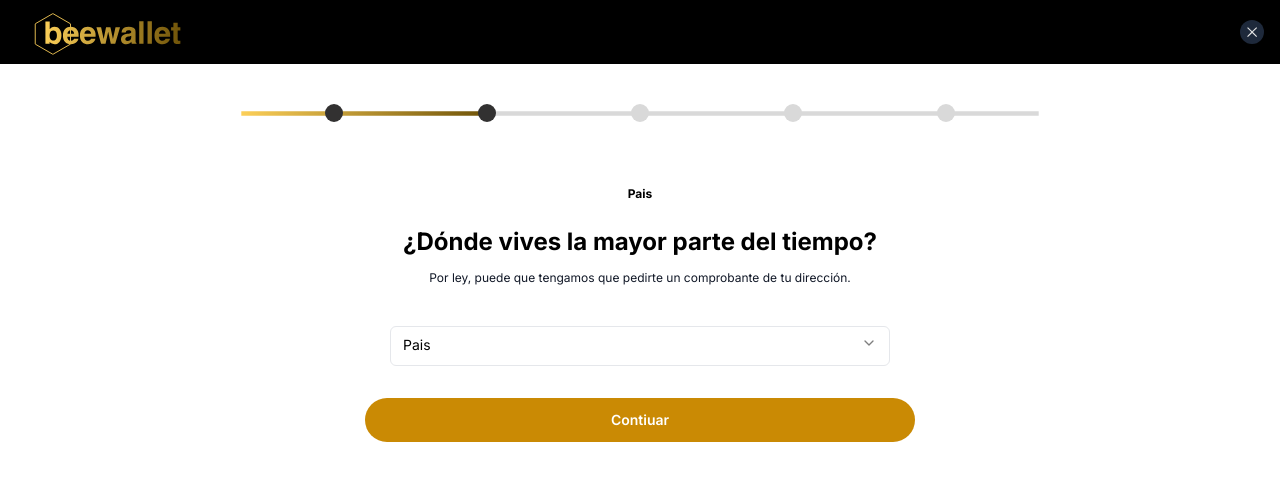
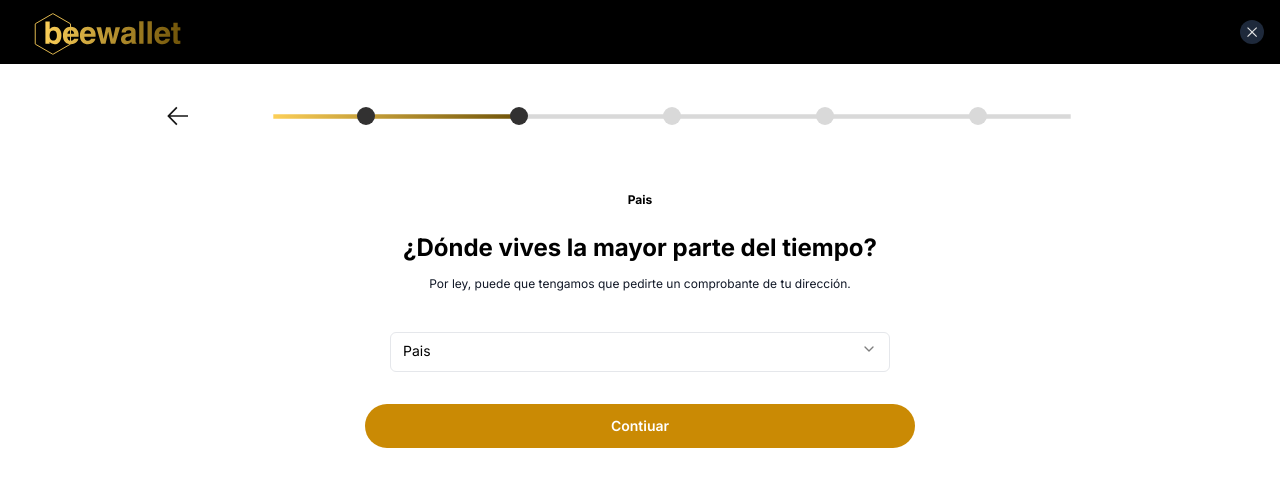
Before and after one commit to AheverMateo/BeeWallet, a React (Vite) app in the folder Front/: page /Register7 in a window 1280 px wide. Shown: the top 486 px of the page. Built offline with nearby package versions, Linux system fonts and the light colour scheme; no server answers; the HTML template or start-up script is replaced by a standard one.

Commit message:
cambios en register

```diff
--- a/Front/src/app/Register/HeaderRegister.tsx
+++ b/Front/src/app/Register/HeaderRegister.tsx
@@ -6,8 +6,10 @@ const HeaderRegister = () => {
   return (
     <div>
         <header className=' h-16 bg-black flex justify-between items-center'>
+        <Link to="/">
           <img className=' ml-8 pt-1' src={Logo} alt="" />
-          <Link to="">
+        </Link>
+          <Link to="/">
           <img className="w-6 bg-slate-800 py-1 rounded-full h-6 mr-4" src={close} alt="" />
           </Link>
         </header>
--- a/Front/src/app/Register/Register7.tsx
+++ b/Front/src/app/Register/Register7.tsx
@@ -9,6 +9,7 @@ import {
 import { Button } from "@/components/ui/button";
 import stepper2 from "../../assets/icons/stepper2.svg"
 import HeaderRegister from './HeaderRegister'
+import { Link } from "react-router-dom";
 
 const Register7 = () => {
 
@@ -19,7 +20,10 @@ const Register7 = () => {
         </div>
 
         <div className=' flex flex-col items-center'>
-            <div className='mt-10'>
+            <div className='mt-10 flex items-center'>
+                <Link to="/register/1">
+                <img className="mr-10" src="/icons/ArrowLeft.svg" alt="" />
+                </Link>
                 <img src={stepper2} alt="" />
             </div>
 
@@ -54,7 +58,9 @@ const Register7 = () => {
             size="lg"
             className="rounded-full w-[43%] mt-8 select-none font-semibold text-white bg-yellow-600"
             >
+            <Link to="/Register8" className="w-[43%]">
                 Contiuar
+            </Link>
             </Button>
         </div>
     </div>
--- a/Front/src/app/Register/Register8.tsx
+++ b/Front/src/app/Register/Register8.tsx
@@ -3,11 +3,12 @@ import stepper3 from "../../assets/icons/stepper3.svg"
 import { Input } from "@/components/ui/input";
 import { Button } from "@/components/ui/button";
 import { useState } from 'react';
-import {useGlobalStoreForm} from "../../store/userStore"
+import { Link } from 'react-router-dom';
+//import {useGlobalStoreForm} from "../../store/userStore"
 
 const Register8 = () => {
 
-    const { setFormData } = useGlobalStoreForm();
+    //const { setFormData } = useGlobalStoreForm();
 
 
     const [formInfo, useFormInfo] = useState({
@@ -58,7 +59,9 @@ const Register8 = () => {
                     disabled={!formInfo.nombre || !formInfo.direccion || !formInfo.localidad || !formInfo.codigo}
                     className="rounded-full w-full mt-8 select-none font-semibold text-white bg-yellow-600"
                     >
+                    <Link to="/Register9" className='w-full'>
                         Contiuar
+                    </Link>
                     </Button>
                 </form>
             </div>
--- a/Front/src/app/Register/Register9.tsx
+++ b/Front/src/app/Register/Register9.tsx
@@ -11,6 +11,7 @@ import {
     SelectValue,
 } from "@/components/ui/select"
 import { useState } from 'react';
+import { Link } from 'react-router-dom';
 
 const Register9 = () => {
     const [number, setNumber] = useState ("")
@@ -65,7 +66,9 @@ const Register9 = () => {
                     disabled={!number}
                     className="rounded-full w-[40%] mt-8 select-none font-semibold text-white bg-yellow-600"
                     >
-                        Continuar
+                        <Link to="">
+                            Continuar
+                        </Link>
                     </Button>
             </div>
         </div>
--- a/Front/src/app/register.tsx
+++ b/Front/src/app/register.tsx
@@ -42,6 +42,7 @@ export default function Register() {
             />
           </div>
           <div className="">
+
             <Button
               type="button"
               size="lg"
@@ -49,8 +50,10 @@ export default function Register() {
               className="rounded-full w-full mt-4 select-none font-semibold text-white bg-yellow-600"
               disabled={!values.email}
               onClick={() => setStep(step + 1)}
-            >
+              >
+            <Link to="/register/auth">
               Siguiente
+              </Link>
             </Button>
           </div>
           <div className="text-center mb-10">
```
Also changed, not shown: Front/src/App.jsx (renamed from Front/src/App.tsx).
